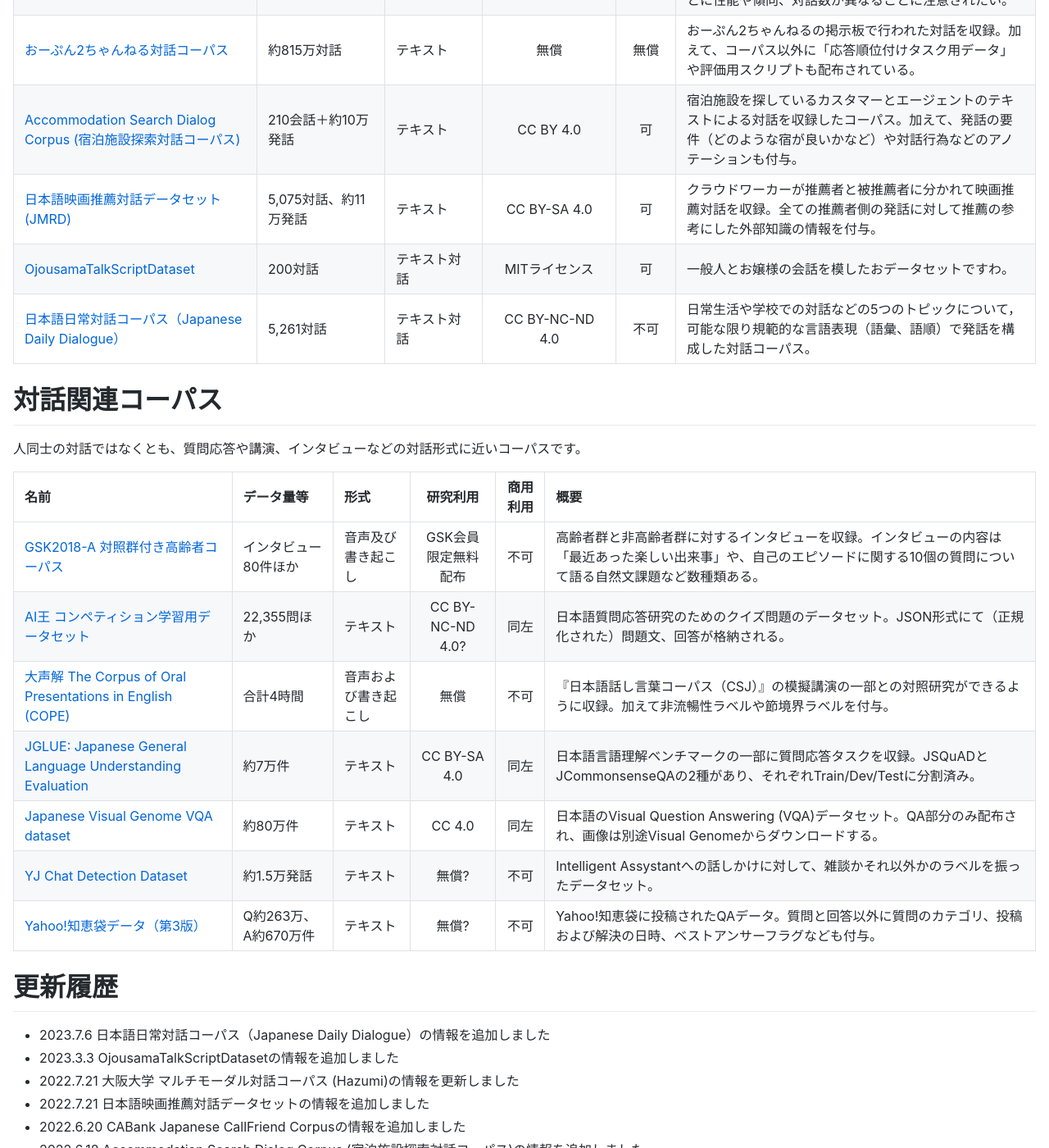
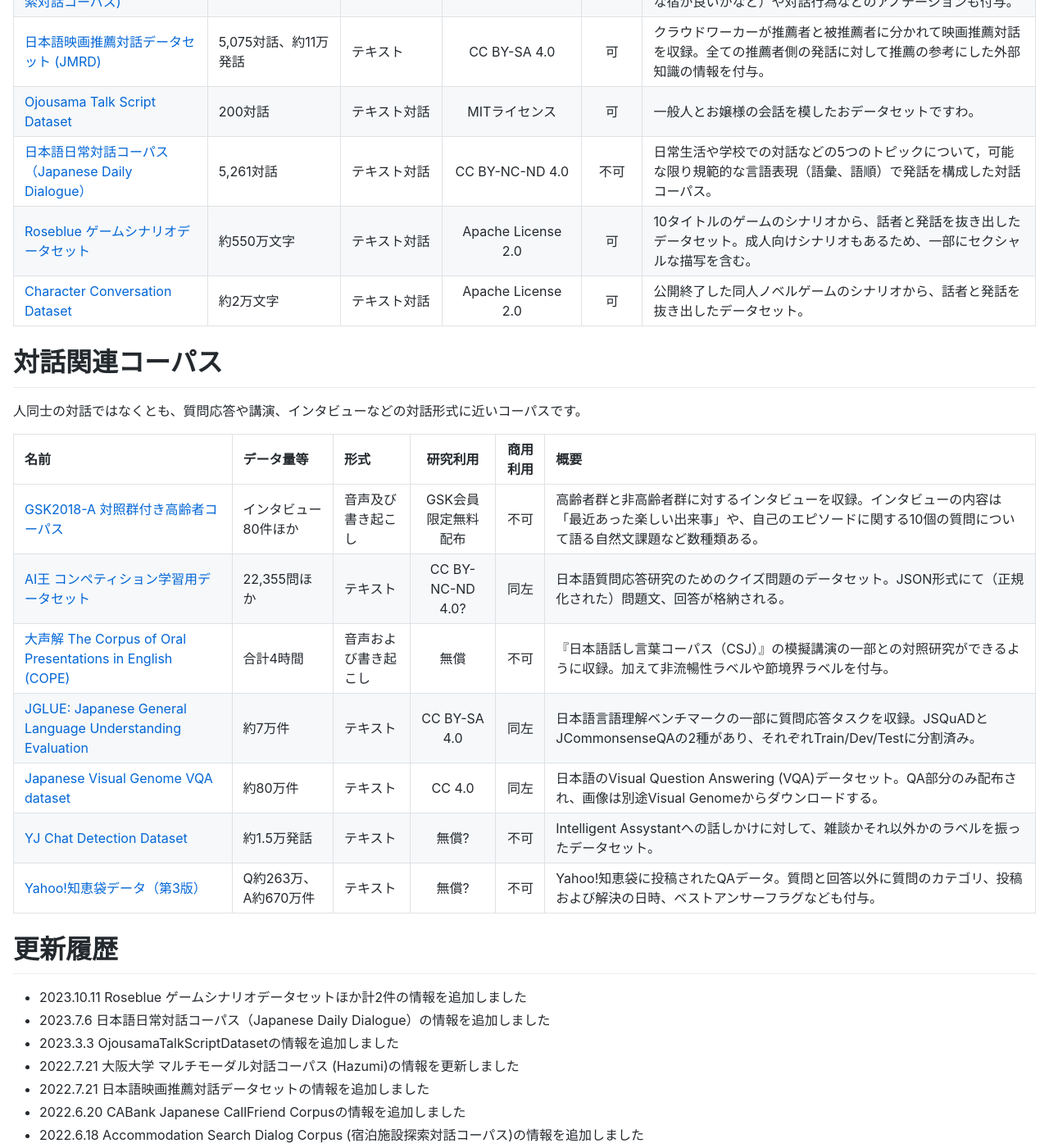
Before and after one commit to masahiro-mi/masahiro-mi.github.io, a Jekyll site: the page built from dialogue_corpus.md, in a window 1280 px wide and 1400 px high, scrolled down 3312 px. Shown: the whole window at 82% size. Built offline with Jekyll 4.4.1, drawn with Linux system fonts in a browser that asks for light colours; comment, search, counter and statistics services are not loaded.

Commit message:
Update corpus page
- 2023.10.11 Roseblue ゲームシナリオデータセットほか計2件の情報を追加しまし

```diff
--- a/dialogue_corpus.md
+++ b/dialogue_corpus.md
@@ -51,8 +51,10 @@
 | [おーぷん2ちゃんねる対話コーパス](https://github.com/1never/open2ch-dialogue-corpus)  | 約815万対話 | テキスト | 無償 | 無償 | おーぷん2ちゃんねるの掲示板で行われた対話を収録。加えて、コーパス以外に「応答順位付けタスク用データ」や評価用スクリプトも配布されている。 |
 | [Accommodation Search Dialog Corpus (宿泊施設探索対話コーパス)](https://github.com/megagonlabs/asdc)  | 210会話＋約10万発話  | テキスト | CC BY 4.0 | 可 | 宿泊施設を探しているカスタマーとエージェントのテキストによる対話を収録したコーパス。加えて、発話の要件（どのような宿が良いかなど）や対話行為などのアノテーションも付与。|
 | [日本語映画推薦対話データセット (JMRD)](https://github.com/ku-nlp/JMRD)  | 5,075対話、約11万発話  | テキスト | CC BY-SA 4.0 | 可 | クラウドワーカーが推薦者と被推薦者に分かれて映画推薦対話を収録。全ての推薦者側の発話に対して推薦の参考にした外部知識の情報を付与。|
-| [OjousamaTalkScriptDataset](https://github.com/matsuvr/OjousamaTalkScriptDataset)  | 200対話  | テキスト対話 | MITライセンス | 可 | 一般人とお嬢様の会話を模したおデータセットですわ。|
+| [Ojousama Talk Script Dataset](https://github.com/matsuvr/OjousamaTalkScriptDataset)  | 200対話  | テキスト対話 | MITライセンス | 可 | 一般人とお嬢様の会話を模したおデータセットですわ。|
 | [日本語日常対話コーパス（Japanese Daily Dialogue）](https://github.com/jqk09a/japanese-daily-dialogue)  | 5,261対話  | テキスト対話 | CC BY-NC-ND 4.0 | 不可 | 日常生活や学校での対話などの5つのトピックについて，可能な限り規範的な言語表現（語彙、語順）で発話を構成した対話コーパス。|
+| [Roseblue ゲームシナリオデータセット](https://gitlab.com/open_contents_datasets/Rosebleu)  | 約550万文字  | テキスト対話 | Apache License 2.0 | 可 | 10タイトルのゲームのシナリオから、話者と発話を抜き出したデータセット。成人向けシナリオもあるため、一部にセクシャルな描写を含む。|
+| [Character Conversation Dataset](https://github.com/matsuvr/characterconversationdataset) | 約2万文字  | テキスト対話 |Apache License 2.0| 可 | 公開終了した同人ノベルゲームのシナリオから、話者と発話を抜き出したデータセット。 |
 
 
 
@@ -72,6 +74,7 @@
 
 
 # 更新履歴
+- 2023.10.11 Roseblue ゲームシナリオデータセットほか計2件の情報を追加しました
 - 2023.7.6 日本語日常対話コーパス（Japanese Daily Dialogue）の情報を追加しました
 - 2023.3.3 OjousamaTalkScriptDatasetの情報を追加しました
 - 2022.7.21 大阪大学 マルチモーダル対話コーパス (Hazumi)の情報を更新しました
```
